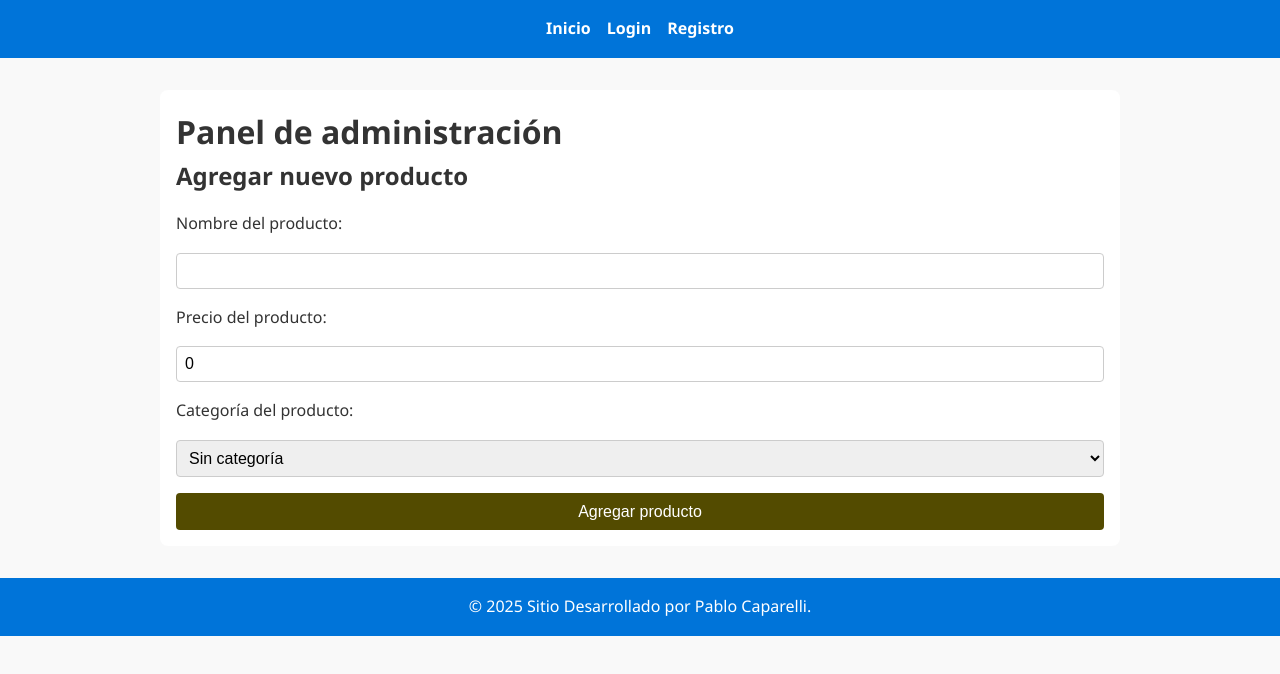
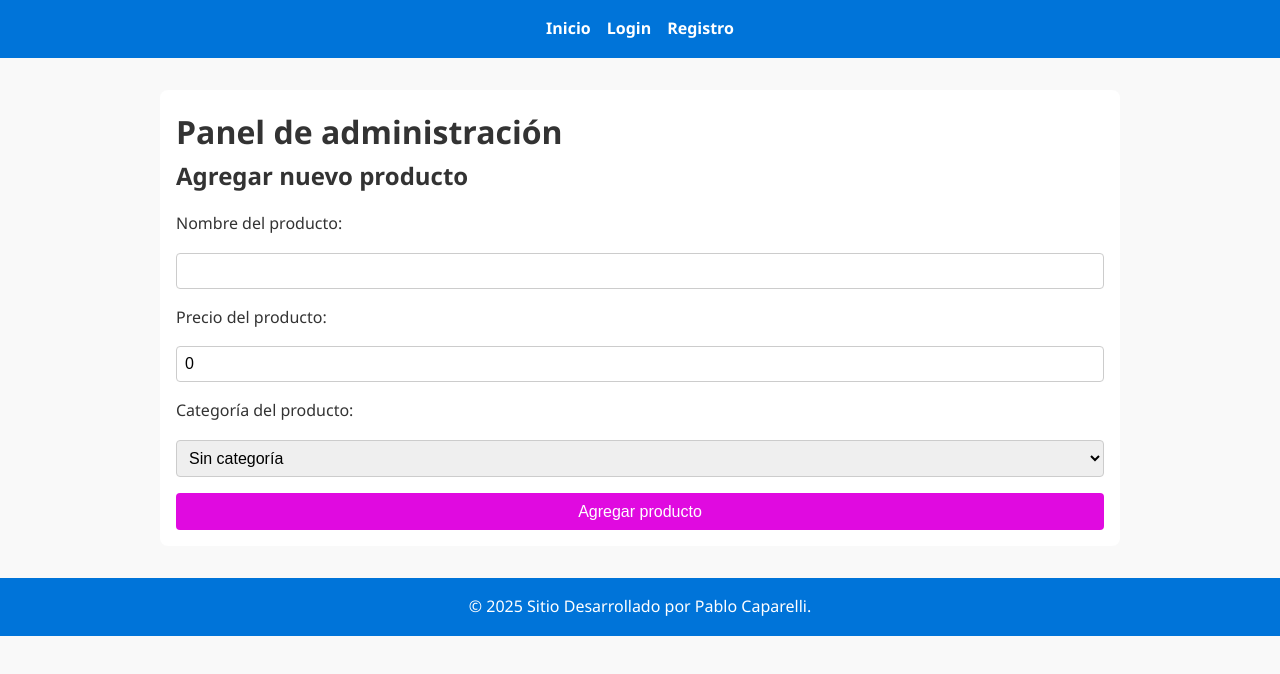
Before and after one commit to Pablo-Caparelli/TP3-Final-Backend, a React (Vite) app in the folder frontend/: page /dashboard in a window 1280 px wide. Shown: the top 674 px of the page. Built offline with nearby package versions, Linux system fonts and the light colour scheme.

Commit message:
cambios de color con clase agregar en el button agregar producto

```diff
--- a/frontend/src/index.css
+++ b/frontend/src/index.css
@@ -189,3 +189,7 @@ section p {
 .search-button:hover {
   background-color: rgb(83, 202, 83);
 }
+
+.agregar {
+  background-color: rgb(224, 10, 224);
+}
```
